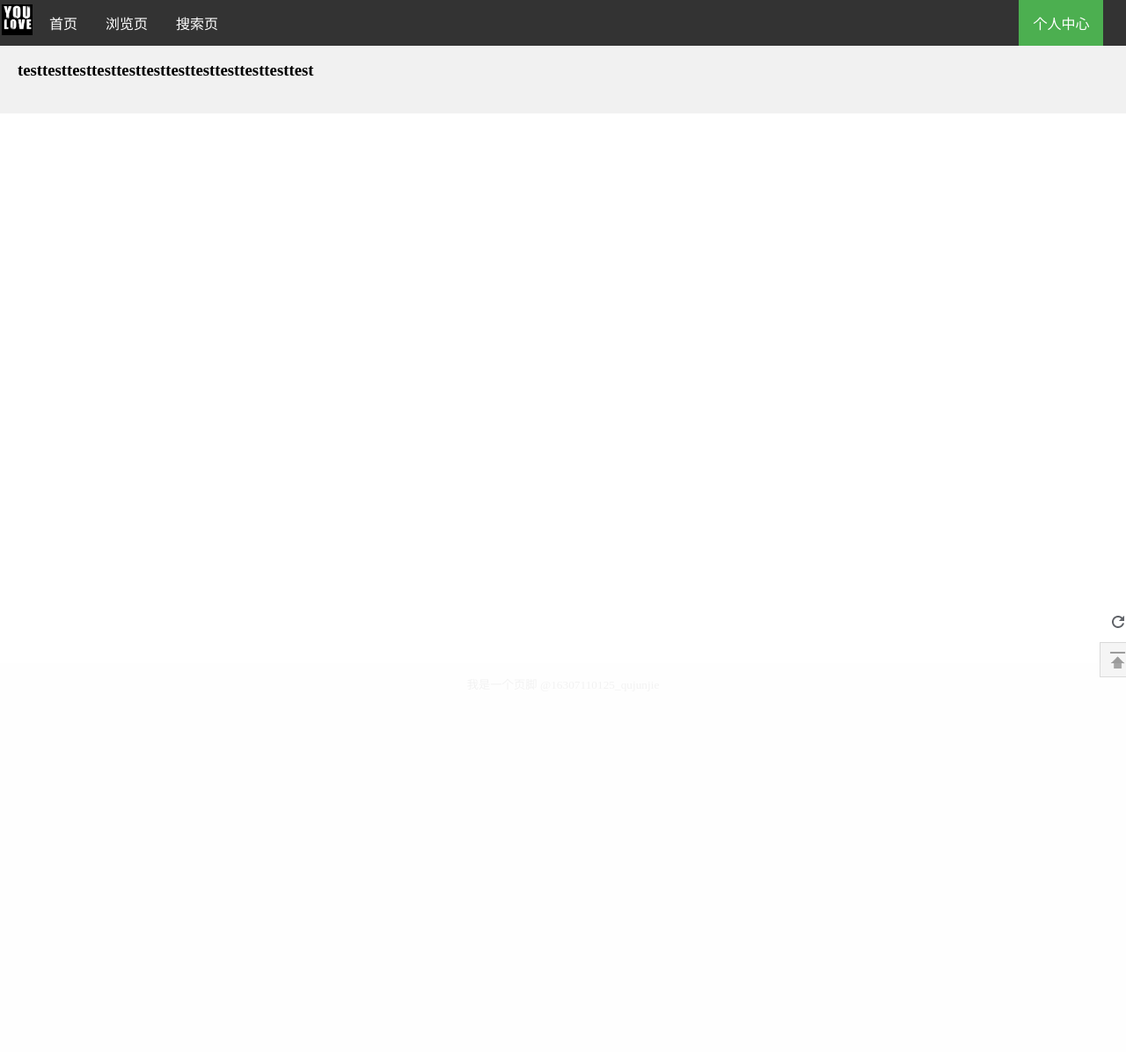
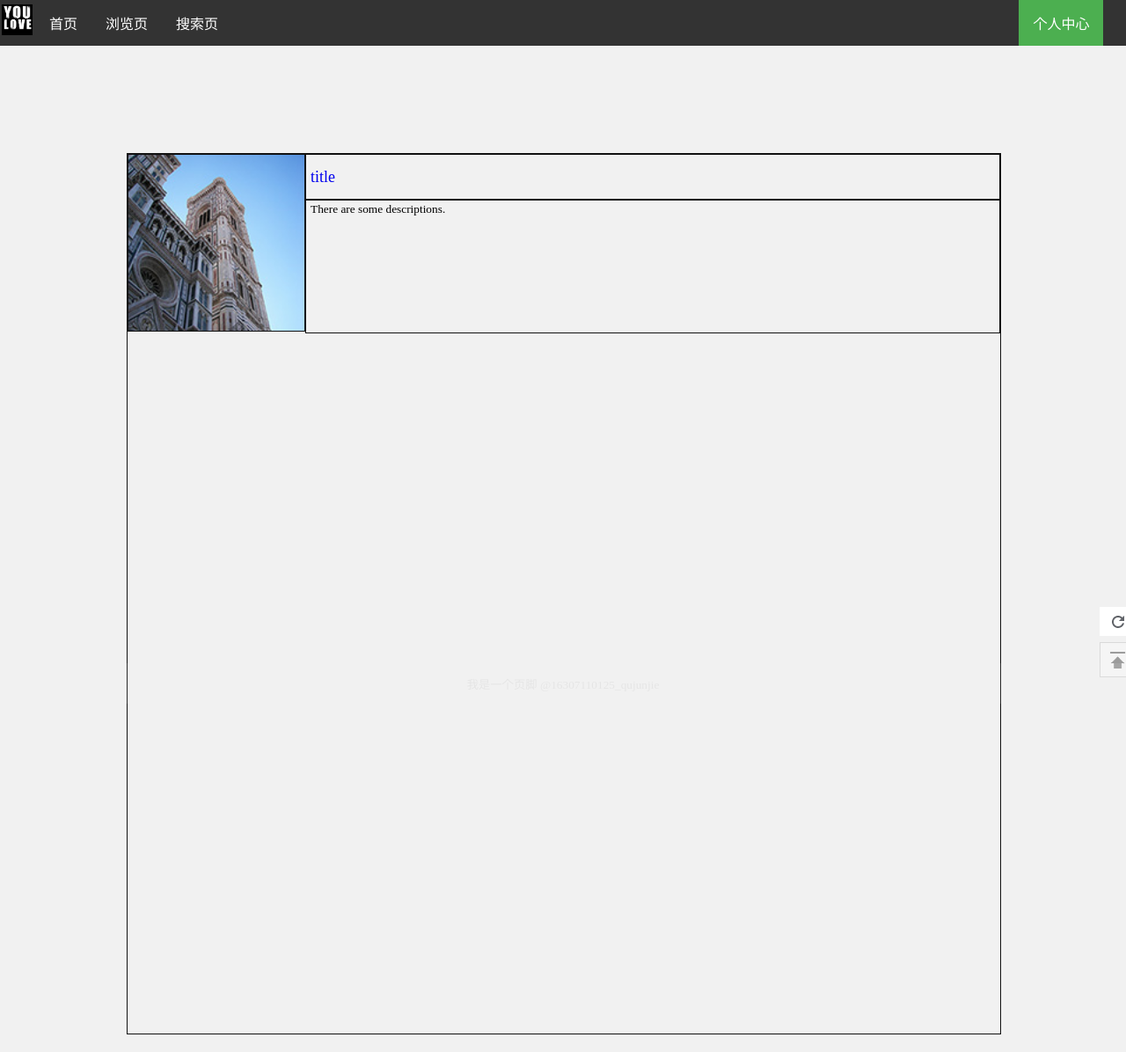
Before and after one commit to DamiDdd/SOFT130002_PJ, a PHP site: page /favorate.html in a window 1280 px wide. Shown: the whole page at 88% size. Before the commit the page ends 770 px from the top, so only its background shows below. Run offline with PHP 8.4, Linux system fonts and the light colour scheme.

Commit message:
init favorate

```diff
--- a/travelGallery/css/styles.css
+++ b/travelGallery/css/styles.css
@@ -233,3 +233,38 @@ form button a{
         width: 100%;
     }
 }
+
+/*图片概述栏*/
+.imageOversee{
+    width: 80%;
+    height: 1000px;
+    overflow: scroll;
+    border: 1px solid #111111;
+    margin-left: 10%;
+    margin-top: 10%;
+}
+.imageDiv2{
+    width: 200px;
+    height: 200px;
+    border: 1px solid #111111;
+    float: left;
+    overflow: hidden;
+}
+.imageDiv2 img{
+    width: 200px;
+    height: auto;
+}
+.imageDesc1{
+    height: 50px;
+    line-height: 50px;
+    border: 1px solid #111111;
+    overflow: hidden;
+}
+.imageDesc1 a{
+    text-decoration: none;
+}
+.imageDesc2{
+    height: 150px;
+    border: 1px solid #111111;
+    overflow: hidden;
+}
--- a/travelGallery/favorate.html
+++ b/travelGallery/favorate.html
@@ -24,7 +24,20 @@
         </ul>
     </div>
     <div class="mainContainer">
-        <h3>testtesttesttesttesttesttesttesttesttesttesttest</h3>
+        <div class="imageOversee">
+            <div class="imageDiv2">
+                <a href="img/tempImages/1.jpg">
+                    <img src="img/tempImages/1.jpg"></a>
+            </div>
+            <div class="imageDesc1">
+                <a class="text imgTitle" href="img/tempImages/1.jpg">
+                    title
+                </a>
+            </div>
+            <div class="imageDesc2">
+                <span class="text desc">There are some descriptions.</span>
+            </div>
+        </div>
     </div>
     <a href="" id="refreshBtn" title="refresh"></a>
     <a href="" id="ontopBtn" title="top"></a>
```
